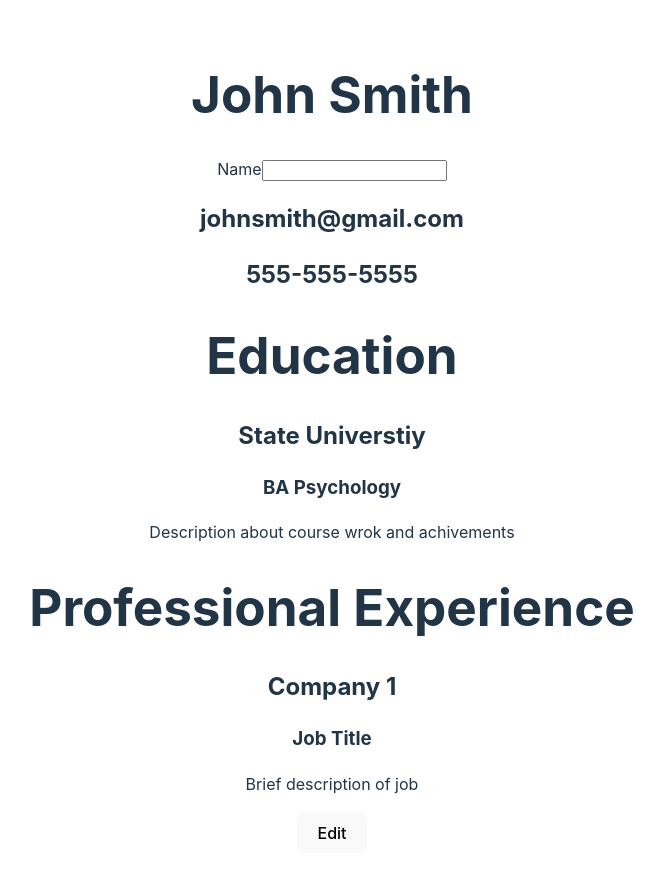
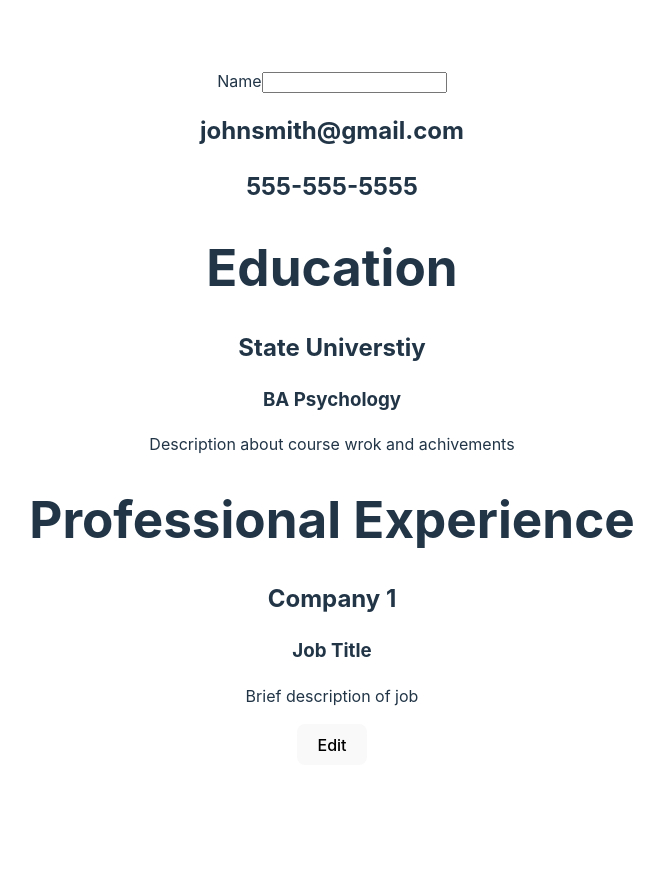
Before and after one commit to Runner-Dad84/resumetemplate, a React (Vite) app: page / in a window 1280 px wide. Shown: the top 878 px of the page, without its empty margins (308-972 px from the left). After the commit the page ends 800 px from the top, so only its background shows below. Built offline with nearby package versions, Linux system fonts and the light colour scheme.

Commit message:
change text to name and place name in h1 field

```diff
--- a/src/App.jsx
+++ b/src/App.jsx
@@ -4,7 +4,7 @@ import './App.css'
 
 function App() {
 
-  const [text, setText ] = useState('');
+  const [name, setText ] = useState('');
   const handleInput = (event) => {
         setText(event.target.value)
     }
@@ -13,12 +13,12 @@ return (
     <>
 
       <div className='personal'>
-        <h1>John Smith</h1>
+        <h1>{name}</h1>
         <label htmlFor="name">Name</label>
         <input
         id='name'
         type="text"
-        value={text}
+        value={name}
         onChange={handleInput}
         />
 
```
